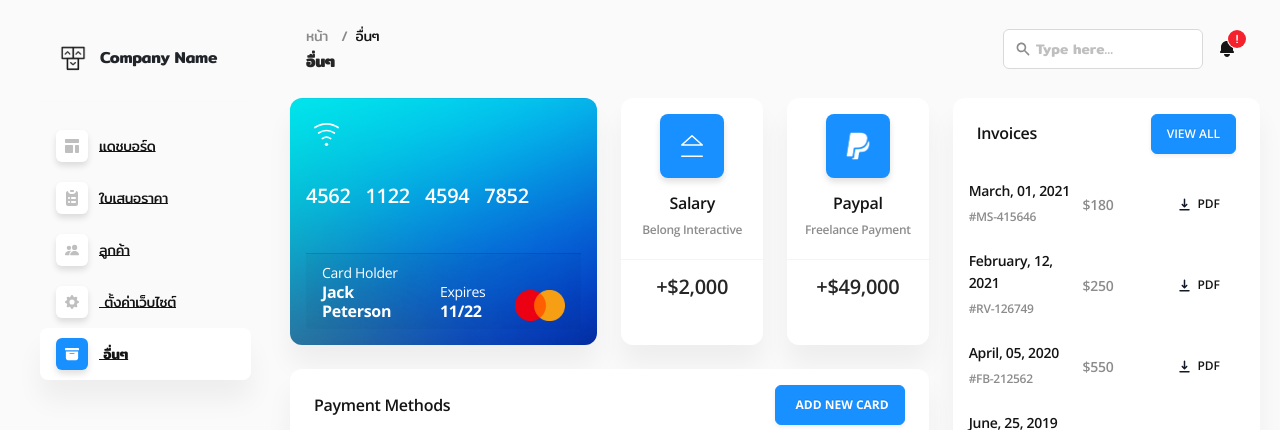
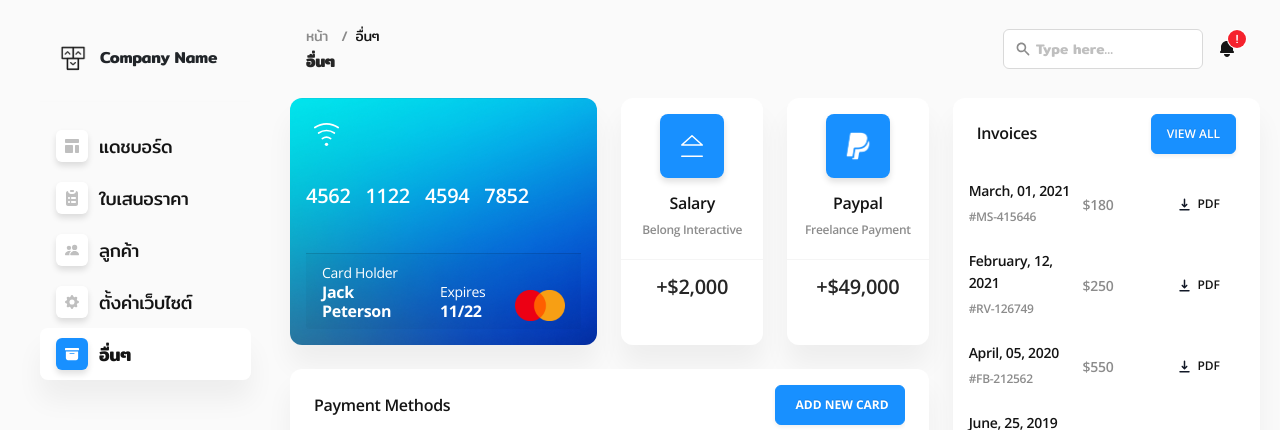
Before and after one commit to phird/pxu, a Vue app in the folder client/: page /#/archive in a window 1280 px wide. Shown: the top 430 px of the page. Built offline with nearby package versions, Linux system fonts and the light colour scheme; what vue-github-buttons, vue-step-wizard would draw is missing.

Commit message:
fix underline

```diff
--- a/client/src/components/Cards/CardBank.vue
+++ b/client/src/components/Cards/CardBank.vue
@@ -12,7 +12,7 @@
                 <!----Query default bank account here --->
                 <div class="content-card-body">
                   <div class="bank-name m-0 center font-semibold">
-                      <h4> KASIKORNTHAI</h4>
+                      <span style="font-size:28px;"> KASIKORNTHAI</span>
                   </div>
                   </div>
                       <p class="default-bank-text"> [default]</p>
@@ -50,7 +50,7 @@ export default {};
   .card-body{ /*  whole text-section   */
       display: flex;
       flex-direction: column;
-      font-weight: bolder;
+
       width: 100%;
       height: 50%;
       justify-content: center;
@@ -97,7 +97,6 @@ export default {};
   .content-card-body{
     align-content: center;
     font-size: 16px;
-
     margin-right: auto;
     margin-left: auto;
   }
--- a/client/src/components/Cards/CardCompanyStat.vue
+++ b/client/src/components/Cards/CardCompanyStat.vue
@@ -13,7 +13,8 @@
                             <b-icon icon="people-fill " style="color: #2F8CE8; font-size:24px;"></b-icon>
                         </div>
                         <div class="detail-stat">
-                            <h4>200</h4>
+                            <span style="font-size:24px;">200</span>
+                            <br/>
                             <span>Customers</span>
                         </div>
                     </div>
@@ -22,7 +23,8 @@
                             <b-icon icon="file-earmark-code-fill" style="color: #F55D5D; font-size:24px;"></b-icon>
                         </div>
                         <div class="detail-stat">
-                            <h4>5</h4>
+                            <span style="font-size:24px;">5</span>
+                            <br/>
                             <span>Projects</span>
                         </div>
                     </div>
@@ -32,7 +34,8 @@
                             <b-icon icon="wallet-fill" style="color: #376303;"></b-icon>
                         </div>
                         <div class="detail-stat">
-                            <h4>1,000,000</h4>
+                            <span style="font-size:24px;">1,000,000</span>
+                            <br/>
                             <span>Revenue</span>
                         </div>
                     </div>
--- a/client/src/components/Cards/CardUser.vue
+++ b/client/src/components/Cards/CardUser.vue
@@ -22,8 +22,8 @@
                 <!---  Profile-detail section -->
                 <div class="card-body">
                     <div class="content-card-body">
-                      <div class="m-0 center  font-semibold">
-                        <h4 >Mr. Seller</h4>
+                      <div class="m-0 center font-semibold">
+                        <span style="font-size:24px;" >Mr. Seller</span>
                       </div>
                       <div>
                         <p class="email-text">Dangisdev@mail.com</p>
@@ -104,7 +104,7 @@ export default {};
     text-align: center;
     margin-left: auto;
     margin-right: auto;
-    font-weight: bolder;
+
   }
 /* mobile screen */
   @media only screen and (max-width: 991px) {
@@ -142,7 +142,7 @@ export default {};
       .content-card-body .username{
         display: flex;
         font-size: 18px;
-        font-weight: bolder;
+
       }
       .content-card-body .email-text{
 
--- a/client/src/components/Sidebars/DashboardSidebar.vue
+++ b/client/src/components/Sidebars/DashboardSidebar.vue
@@ -26,7 +26,7 @@
 								<path d="M14 9C13.4477 9 13 9.44771 13 10V16C13 16.5523 13.4477 17 14 17H16C16.5523 17 17 16.5523 17 16V10C17 9.44771 16.5523 9 16 9H14Z" fill="#111827"/>
 							</svg>
 						</span>
-						<span class="label menutext" style="text-decoration:none;" >แดชบอร์ด</span>
+						<span class="label menutext" style="text-decoration:none; font-size:18px;" >แดชบอร์ด</span>
 					</router-link>
 				</a-menu-item>
 				<a-menu-item>
@@ -37,19 +37,19 @@
 								<path fill-rule="evenodd" clip-rule="evenodd" d="M4 5C4 3.89543 4.89543 3 6 3C6 4.65685 7.34315 6 9 6H11C12.6569 6 14 4.65685 14 3C15.1046 3 16 3.89543 16 5V16C16 17.1046 15.1046 18 14 18H6C4.89543 18 4 17.1046 4 16V5ZM7 9C6.44772 9 6 9.44772 6 10C6 10.5523 6.44772 11 7 11H7.01C7.56228 11 8.01 10.5523 8.01 10C8.01 9.44772 7.56228 9 7.01 9H7ZM10 9C9.44772 9 9 9.44772 9 10C9 10.5523 9.44772 11 10 11H13C13.5523 11 14 10.5523 14 10C14 9.44772 13.5523 9 13 9H10ZM7 13C6.44772 13 6 13.4477 6 14C6 14.5523 6.44772 15 7 15H7.01C7.56228 15 8.01 14.5523 8.01 14C8.01 13.4477 7.56228 13 7.01 13H7ZM10 13C9.44772 13 9 13.4477 9 14C9 14.5523 9.44772 15 10 15H13C13.5523 15 14 14.5523 14 14C14 13.4477 13.5523 13 13 13H10Z" fill="#111827"/>
 							</svg>
 						</span>
-						<span class="label menutext" style="text-decoration: none;">ใบเสนอราคา</span>
+						<span class="label menutext" style="text-decoration:none; font-size:18px;">ใบเสนอราคา</span>
 					</router-link>
 				</a-menu-item>
 				<a-menu-item>
 					<router-link to="/customers">
 						<span class="icon">
-							<b-icon icon="people-fill" style="color: blue; font-size:24px;"></b-icon>
+							<b-icon icon="people-fill" style="text-decoration:none; font-size:18px;"></b-icon>
 							<!-- <svg width="20" height="20" viewBox="0 0 20 20" fill="none" xmlns="http://www.w3.org/2000/svg">
 								<path d="M9 2C8.44772 2 8 2.44772 8 3C8 3.55228 8.44772 4 9 4H11C11.5523 4 12 3.55228 12 3C12 2.44772 11.5523 2 11 2H9Z" fill="#111827"/>
 								<path fill-rule="evenodd" clip-rule="evenodd" d="M4 5C4 3.89543 4.89543 3 6 3C6 4.65685 7.34315 6 9 6H11C12.6569 6 14 4.65685 14 3C15.1046 3 16 3.89543 16 5V16C16 17.1046 15.1046 18 14 18H6C4.89543 18 4 17.1046 4 16V5ZM7 9C6.44772 9 6 9.44772 6 10C6 10.5523 6.44772 11 7 11H7.01C7.56228 11 8.01 10.5523 8.01 10C8.01 9.44772 7.56228 9 7.01 9H7ZM10 9C9.44772 9 9 9.44772 9 10C9 10.5523 9.44772 11 10 11H13C13.5523 11 14 10.5523 14 10C14 9.44772 13.5523 9 13 9H10ZM7 13C6.44772 13 6 13.4477 6 14C6 14.5523 6.44772 15 7 15H7.01C7.56228 15 8.01 14.5523 8.01 14C8.01 13.4477 7.56228 13 7.01 13H7ZM10 13C9.44772 13 9 13.4477 9 14C9 14.5523 9.44772 15 10 15H13C13.5523 15 14 14.5523 14 14C14 13.4477 13.5523 13 13 13H10Z" fill="#111827"/>
 							</svg> -->
 						</span>
-						<span class="label menutext" style="text-decoration: none;">ลูกค้า</span>
+						<span class="label menutext" style="text-decoration:none; font-size:18px;">ลูกค้า</span>
 					</router-link>
 				</a-menu-item>
 
@@ -62,7 +62,7 @@
 								<path fill-rule="evenodd" clip-rule="evenodd" d="M18 9H2V14C2 15.1046 2.89543 16 4 16H16C17.1046 16 18 15.1046 18 14V9ZM4 13C4 12.4477 4.44772 12 5 12H6C6.55228 12 7 12.4477 7 13C7 13.5523 6.55228 14 6 14H5C4.44772 14 4 13.5523 4 13ZM9 12C8.44772 12 8 12.4477 8 13C8 13.5523 8.44772 14 9 14H10C10.5523 14 11 13.5523 11 13C11 12.4477 10.5523 12 10 12H9Z" fill="#111827"/>
 							</svg> -->
 						</span>
-						<span class="label menutext" style="text-decoration: none;"> ตั้งค่าเว็บไซต์ </span>
+						<span class="label menutext" style="text-decoration:none; font-size:18px;">ตั้งค่าเว็บไซต์</span>
 					</router-link>
 				</a-menu-item>
 				<a-menu-item>
@@ -74,7 +74,7 @@
 								<path fill-rule="evenodd" clip-rule="evenodd" d="M18 9H2V14C2 15.1046 2.89543 16 4 16H16C17.1046 16 18 15.1046 18 14V9ZM4 13C4 12.4477 4.44772 12 5 12H6C6.55228 12 7 12.4477 7 13C7 13.5523 6.55228 14 6 14H5C4.44772 14 4 13.5523 4 13ZM9 12C8.44772 12 8 12.4477 8 13C8 13.5523 8.44772 14 9 14H10C10.5523 14 11 13.5523 11 13C11 12.4477 10.5523 12 10 12H9Z" fill="#111827"/>
 							</svg> -->
 						</span>
-						<span class="label menutext" style="text-decoration:none;"> อื่นๆ </span>
+						<span class="label menutext" style="text-decoration:none; font-size:18px;">อื่นๆ</span>
 					</router-link>
 				</a-menu-item>
 
@@ -124,4 +124,14 @@
 	#ph >>> .layout-dashboard .ant-layout-sider.sider-primary .ant-menu-item .router-link-active{
 		text-decoration: none !important;
 	}
+
+	#ph >>> a{
+		text-decoration: none!important;
+		cursor: pointer;
+	}
+
+	.menutext:link{
+		text-decoration: none!important;
+		cursor: pointer;
+	}
 </style>
```
